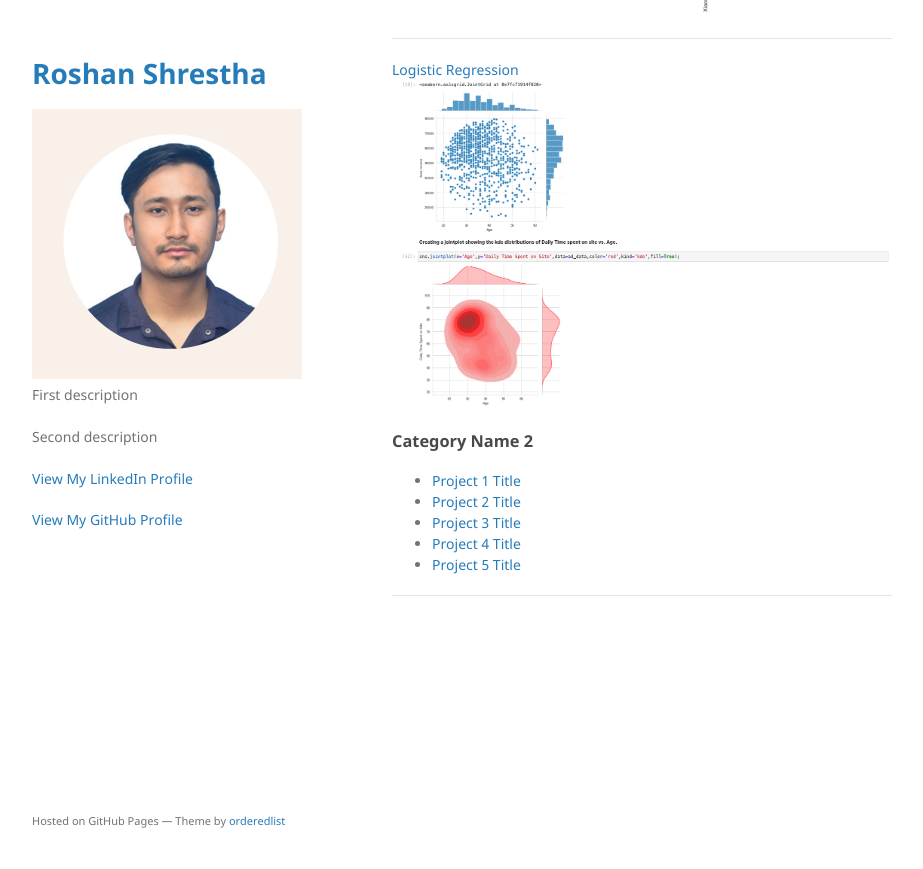
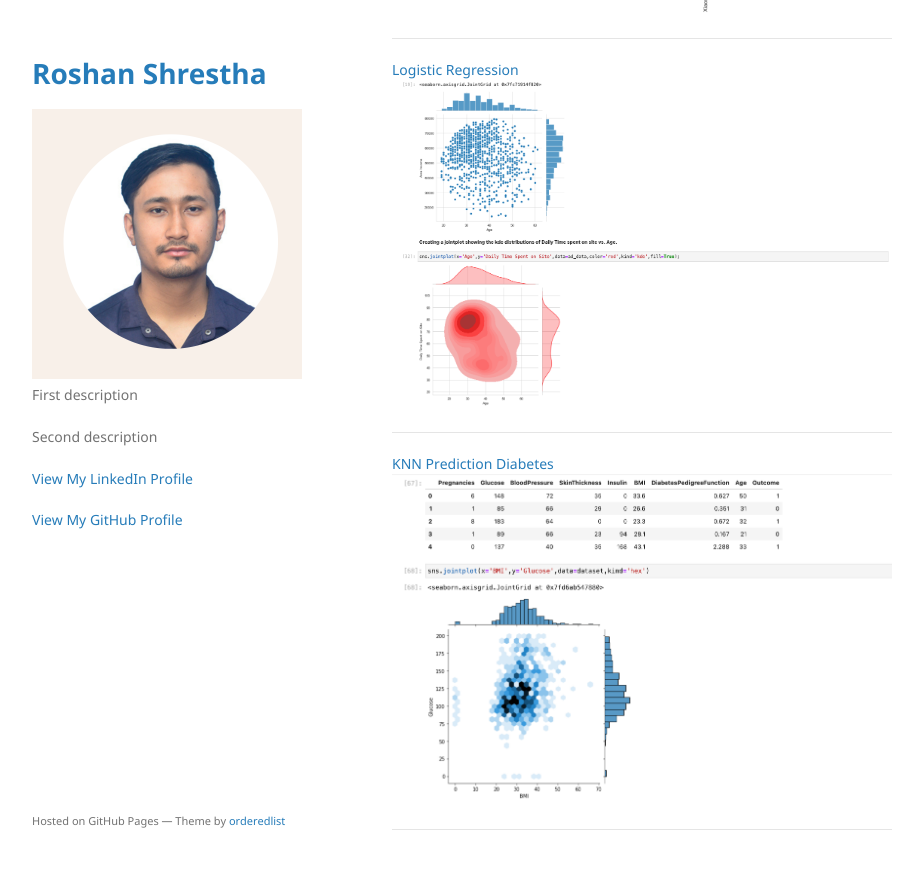
Before and after one commit to casirose/casirose.github.io, a Jekyll site: the page built from index.md, in a window 1280 px wide and 900 px high, scrolled down 1276 px. Shown: the top 869 px of the window, without its empty margins (178-1101 px from the left). Built offline with Jekyll 4.4.1, drawn with Linux system fonts in a browser that asks for light colours; our own code applies the rules of GitHub Pages for plain Markdown files.

Commit message:
Update index.md

```diff
--- a/index.md
+++ b/index.md
@@ -22,12 +22,9 @@
 [Logistic Regression](https://github.com/casirose/casirose.github.io/blob/main/docs/Logistic%20Regression%20Project.ipynb)
 <img src="/assets/img/Logistic Regression.png?raw=true"/>
 
-### Category Name 2
+---
 
-- [Project 1 Title](https://roshanshrestha.shinyapps.io/R_project/?_ga=2.224630290.903187739.1650071384-1388074096.1650071384/)
-- [Project 2 Title](http://example.com/)
-- [Project 3 Title](http://example.com/)
-- [Project 4 Title](http://example.com/)
-- [Project 5 Title](http://example.com/)
+[KNN Prediction Diabetes](https://github.com/casirose/casirose.github.io/blob/main/docs/Diabetes-KNN-Prediction.ipynb)
+<img src="/assets/img/Diabetes-KNN-Prediction.png?raw=true"/>
 
 ---
```
